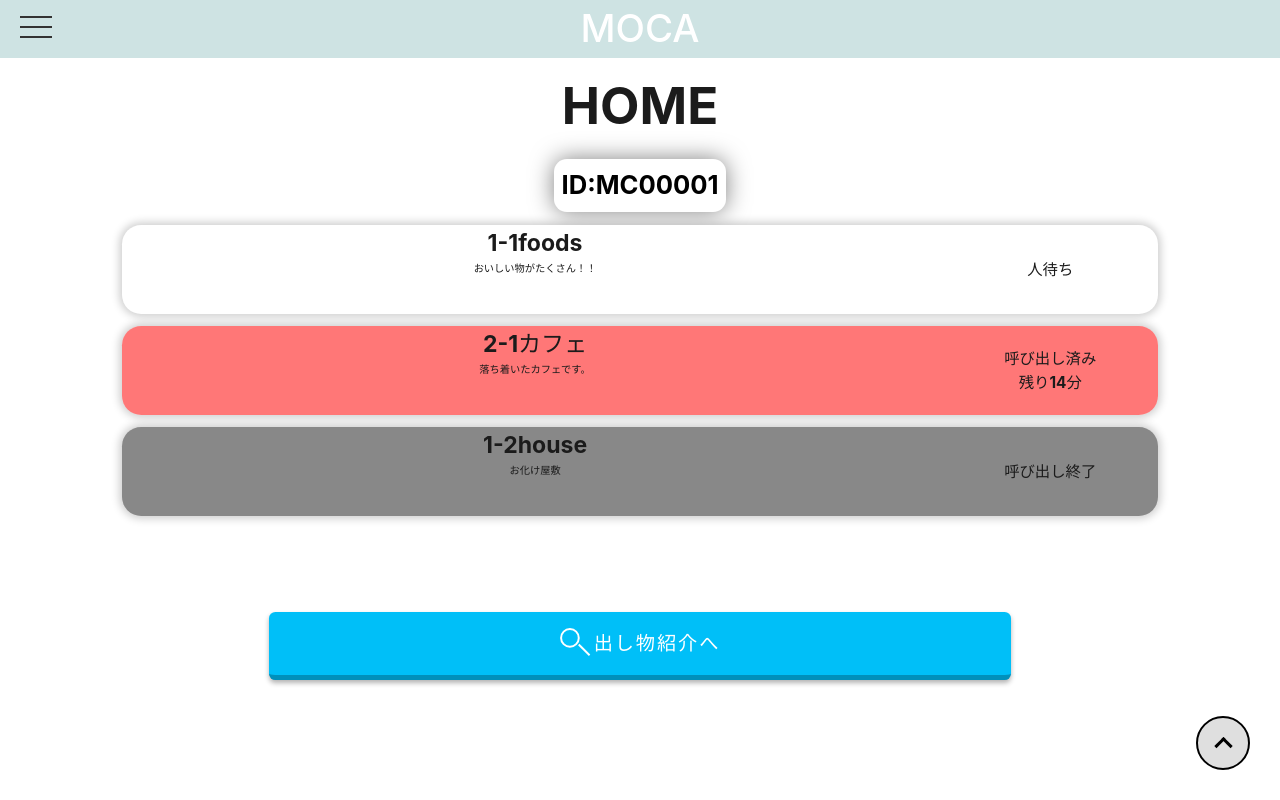
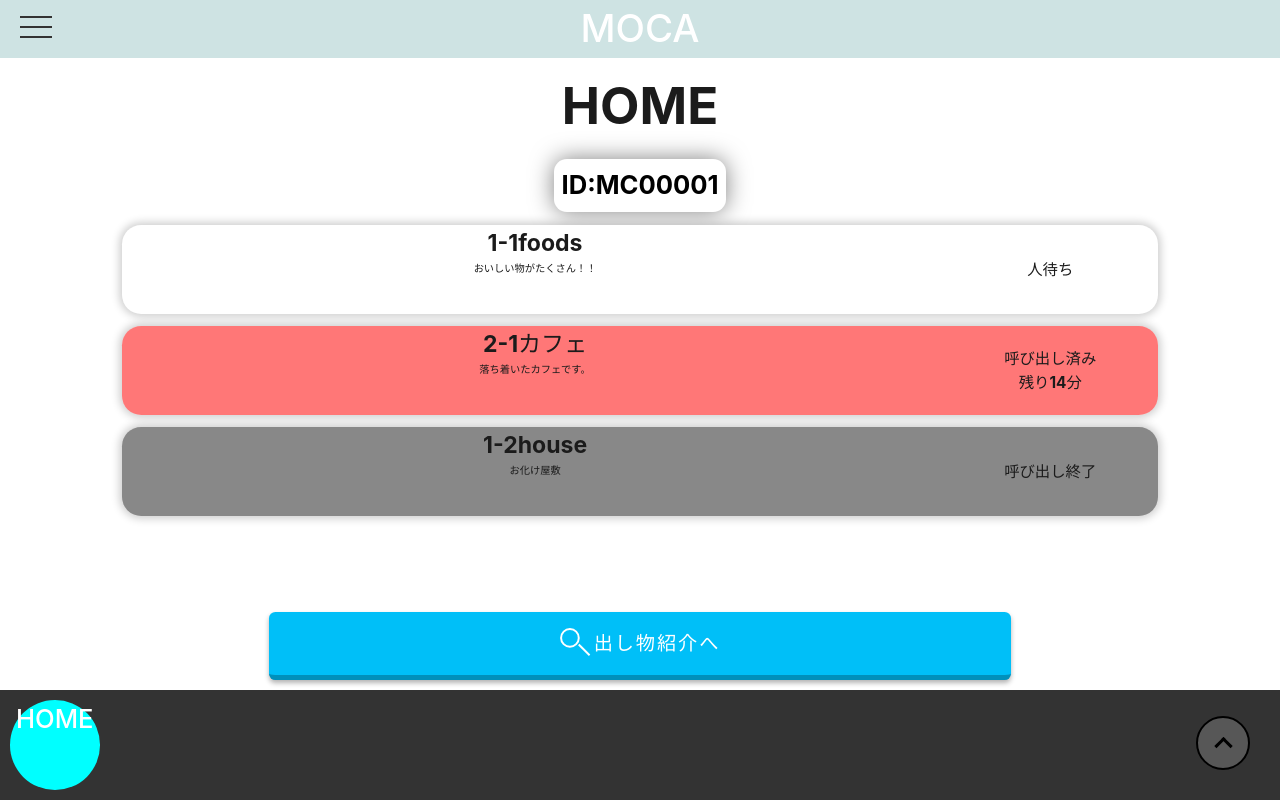
Before and after one commit to TGR-Group/MOCA-customer-frontend, a Vue app: page / in a window 1280 px wide. Built offline with nearby package versions, Linux system fonts and the light colour scheme.

Commit message:
➕ add フッター追加

```diff
--- a/src/App.vue
+++ b/src/App.vue
@@ -1,12 +1,14 @@
 <script setup>
 import MainHeader from './components/MainHeader.vue';
 import ToPageTop from './components/ToPageTop.vue';
+import MainFooter from './components/MainFooter.vue';
 </script>
 
 <template>
   <MainHeader />
   <ToPageTop />
   <router-view></router-view>
+  <MainFooter />
 </template>
 
 <style scoped>
--- /dev/null
+++ b/src/components/MainFooter.vue
@@ -0,0 +1,41 @@
+
+import router from '../routes';
+<template>
+    <footer>
+        <div class="FooterToHome">
+            <router-link to="/" class="FooterToHomeText" >HOME</router-link>
+        </div>
+    </footer>
+</template>
+
+<style scoped>
+    footer {
+        position: fixed;
+        left: 0;
+        bottom: 0;
+        width: 100vw;
+        background-color: #333;
+        color: white;
+        text-align: center;
+        padding: 10px;
+    }
+
+    .FooterToHome {
+        display: block;
+        width: 7rem;
+        height: 7rem;
+        border-radius: 50%;
+        color: white;
+        background-color: aqua;
+        text-decoration: none;
+        text-align: center;
+    }
+
+    .FooterToHomeText {
+        text-align: center;
+        margin: auto;
+        font-size: 2.0rem;
+        color: white;
+        text-decoration: none;
+    }
+</style>
```
